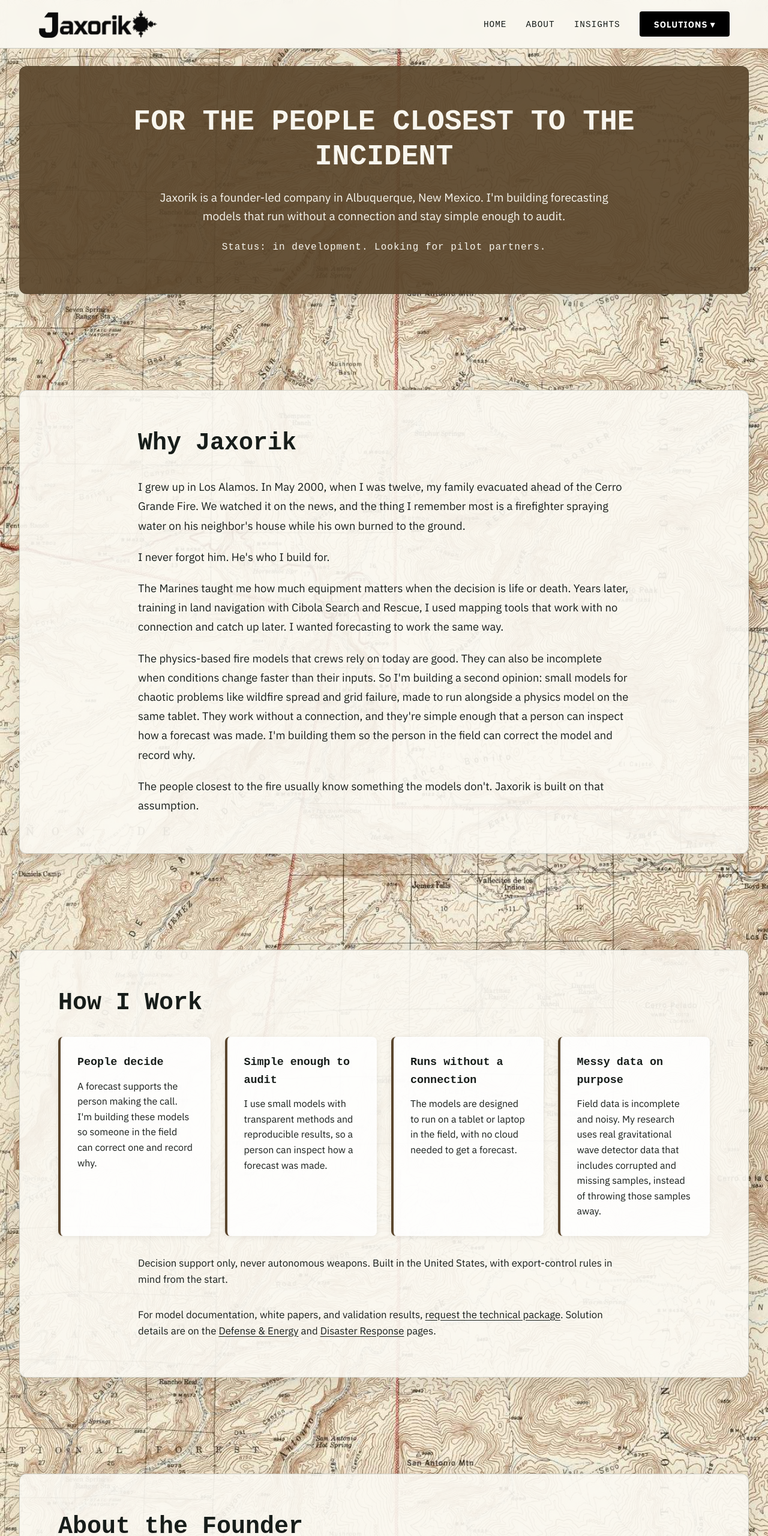
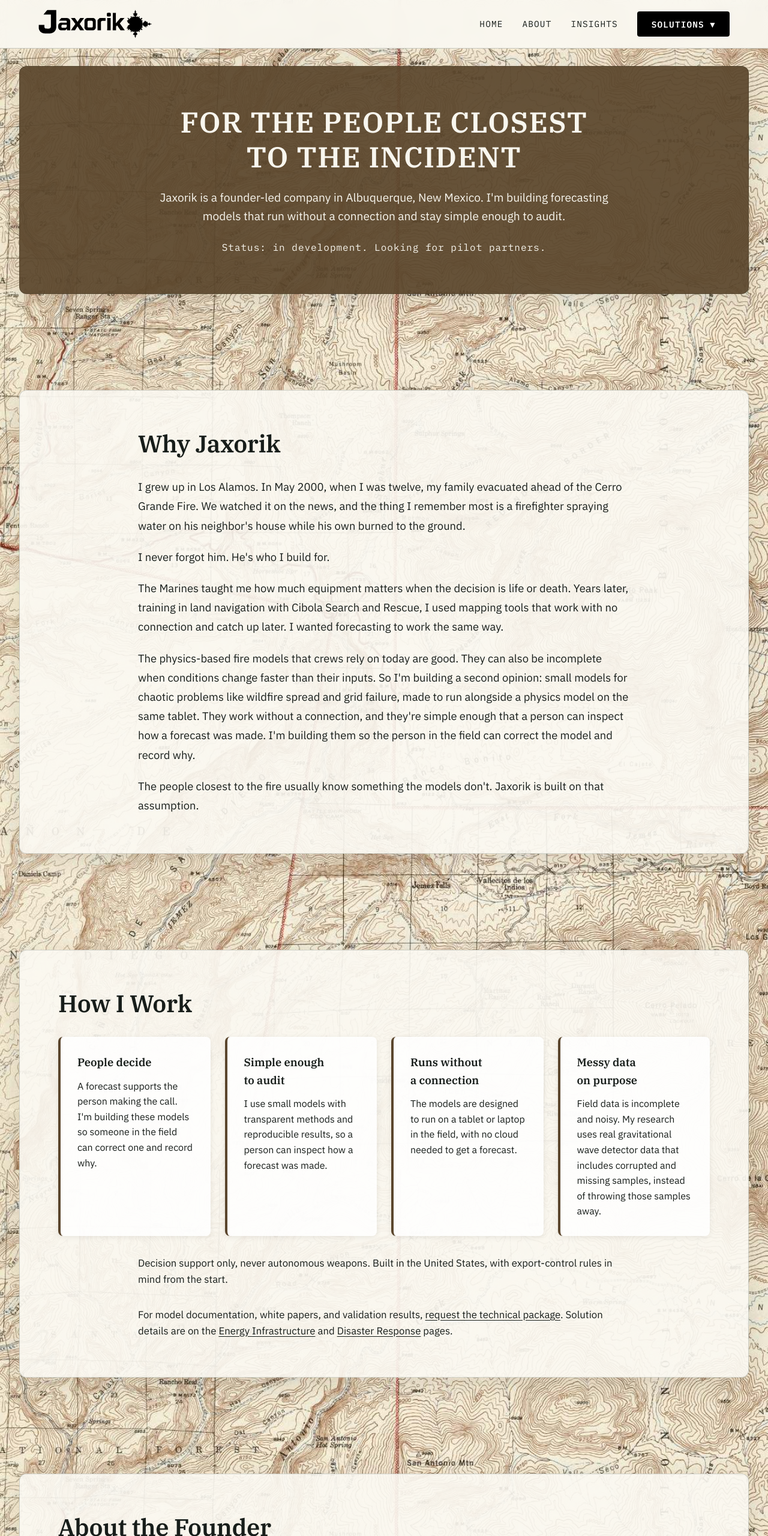
Before and after one commit to jaxorik/jaxorik.github.io, a plain HTML site: page about.html in a window 1280 px wide. Shown: the top 2560 px of the page at 60% size. Drawn offline with Linux system fonts and the light colour scheme.

Commit message:
Update font styles and navigation links in about.html

```diff
--- a/about.html
+++ b/about.html
@@ -17,7 +17,7 @@
 
     <link rel="preconnect" href="https://fonts.googleapis.com">
     <link rel="preconnect" href="https://fonts.gstatic.com" crossorigin>
-    <link rel="stylesheet" href="https://fonts.googleapis.com/css2?family=IBM+Plex+Sans:wght@400;500;600;700&display=swap">
+    <link rel="stylesheet" href="https://fonts.googleapis.com/css2?family=IBM+Plex+Sans:wght@400;500;600;700&family=IBM+Plex+Mono:wght@400;500;600&family=IBM+Plex+Serif:wght@500;600;700&display=swap">
 
     <style>
         :root {
@@ -28,7 +28,7 @@
             --panel-dark: rgba(91, 70, 45, .93);
             --card: rgba(255, 255, 255, .85);
             --line: rgba(20, 34, 25, .18);
-            --mono: 'Courier New', Courier, monospace;
+            --mono: 'IBM Plex Mono', 'Courier New', monospace;
             --sans: 'IBM Plex Sans', Arial, sans-serif;
         }
 
@@ -46,7 +46,7 @@
             background-repeat: repeat-y;
         }
 
-        h1, h2, h3, h4 { font-family: var(--mono); }
+        h1, h2, h3, h4 { font-family: var(--headline-font); }
         img { max-width: 100%; }
 
         /* Header and navigation */
@@ -245,7 +245,7 @@
         }
 
         .split p { font-size: 1.1rem; margin-bottom: 1rem; }
-        .founder-name { font-family: var(--mono); font-size: 2rem; margin-bottom: .25rem; }
+        .founder-name { font-family: var(--headline-font); font-size: 2rem; margin-bottom: .25rem; }
         .founder-title { font-size: 1.1rem; margin-bottom: 1.5rem; opacity: .75; }
 
         figure { display: flex; flex-direction: column; align-items: center; gap: .75rem; }
@@ -339,12 +339,22 @@
             .banner h1, .banner h2 { font-size: 2rem; }
             .split { grid-template-columns: 1fr; gap: 2rem; }
         }
-    </style>
+
+        /* Typography pass: Plex Serif headlines, Plex Mono nav and labels (matches index.html).
+           To change the headline font, edit --headline-font only. */
+        :root { --headline-font: 'IBM Plex Serif', Georgia, 'Times New Roman', serif; }
+        h1, h2, h3, h4 { font-weight: 600; text-wrap: balance; }
+        h1 { letter-spacing: .03em; line-height: 1.2; }
+        h2 { letter-spacing: -.01em; }
+        .nav-links a, .dropdown-menu a, .mobile-menu a { font-weight: 400; letter-spacing: .08em; }
+        .dropdown-toggle { font-family: 'IBM Plex Mono', 'Courier New', monospace; font-weight: 600; letter-spacing: .08em; }
+        .mobile-menu .mobile-submenu-label { display: block; padding: 1rem 0 .25rem 1.5rem; font-family: 'IBM Plex Mono', 'Courier New', monospace; font-size: .75rem; letter-spacing: .12em; color: #777; }
+        </style>
 </head>
 <body>
     <header>
         <nav>
-            <a href="index.html" class="logo"><img src="Jaxorik%20logo%20black.png?v=2" alt="Jaxorik AI Research Group"></a>
+            <a href="index.html" class="logo"><img src="Jaxorik-black-vector.svg" alt="Jaxorik AI Research Group"></a>
             <ul class="nav-links">
                 <li><a href="index.html">HOME</a></li>
                 <li><a href="about.html">ABOUT</a></li>
@@ -352,7 +362,7 @@
                 <li class="dropdown">
                     <button class="dropdown-toggle" id="dropdown-toggle" aria-expanded="false" aria-haspopup="true">SOLUTIONS ▾</button>
                     <div class="dropdown-menu" id="dropdown-menu">
-                        <a href="government.html">DEFENSE &amp; ENERGY</a>
+                        <a href="government.html">ENERGY INFRASTRUCTURE</a>
                         <a href="disasters.html">DISASTER RESPONSE</a>
                     </div>
                 </li>
@@ -370,7 +380,8 @@
         <a href="about.html">ABOUT</a>
         <a href="https://raechipera.substack.com" target="_blank" rel="noopener noreferrer">INSIGHTS</a>
         <div class="mobile-submenu">
-            <a href="government.html">DEFENSE &amp; ENERGY</a>
+            <span class="mobile-submenu-label">SOLUTIONS</span>
+            <a href="government.html">ENERGY INFRASTRUCTURE</a>
             <a href="disasters.html">DISASTER RESPONSE</a>
         </div>
     </div>
@@ -416,7 +427,7 @@
             </div>
         </div>
         <p class="after-grid">Decision support only, never autonomous weapons. Built in the United States, with export-control rules in mind from the start.</p>
-        <p class="after-grid">For model documentation, white papers, and validation results, <a href="index.html#contact">request the technical package</a>. Solution details are on the <a href="government.html">Defense &amp; Energy</a> and <a href="disasters.html">Disaster Response</a> pages.</p>
+        <p class="after-grid">For model documentation, white papers, and validation results, <a href="index.html#contact">request the technical package</a>. Solution details are on the <a href="government.html">Energy Infrastructure</a> and <a href="disasters.html">Disaster Response</a> pages.</p>
     </section>
 
     <!-- Founder -->
```
